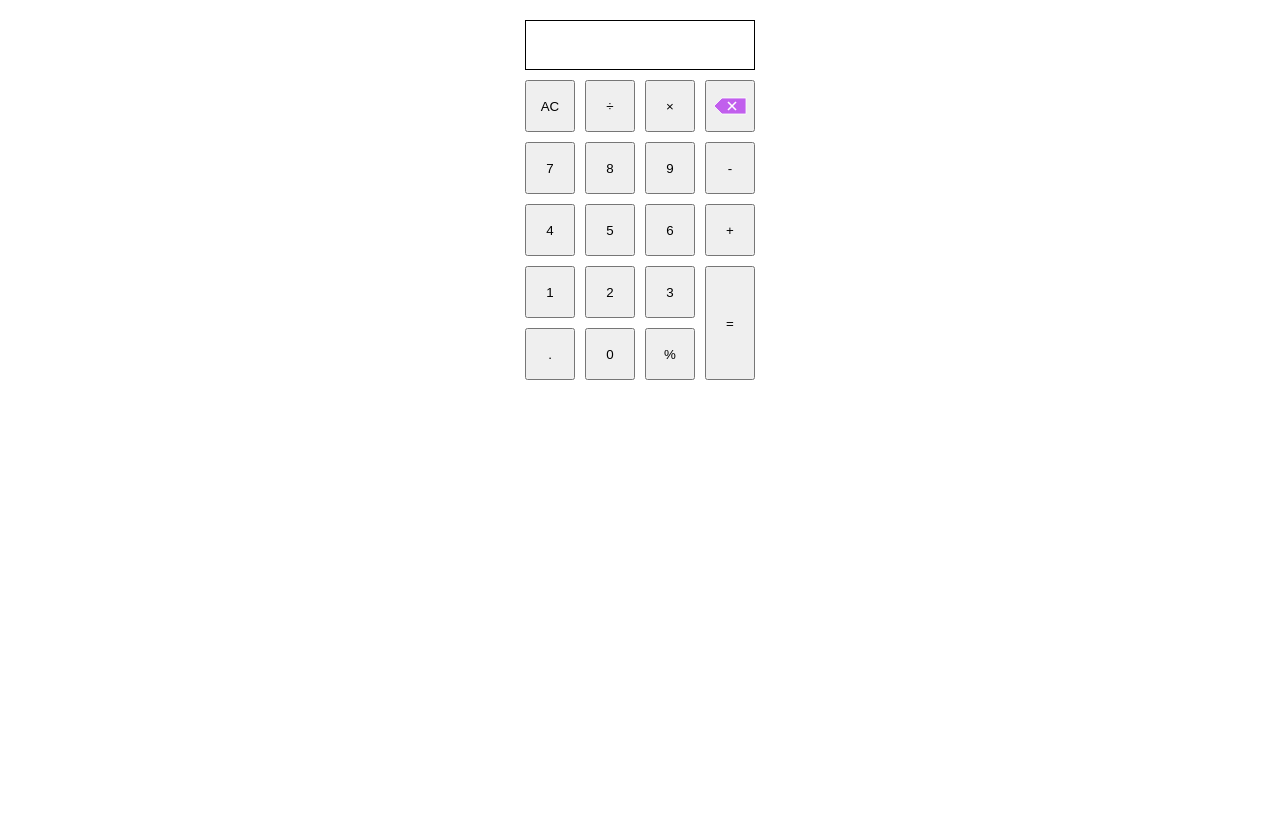
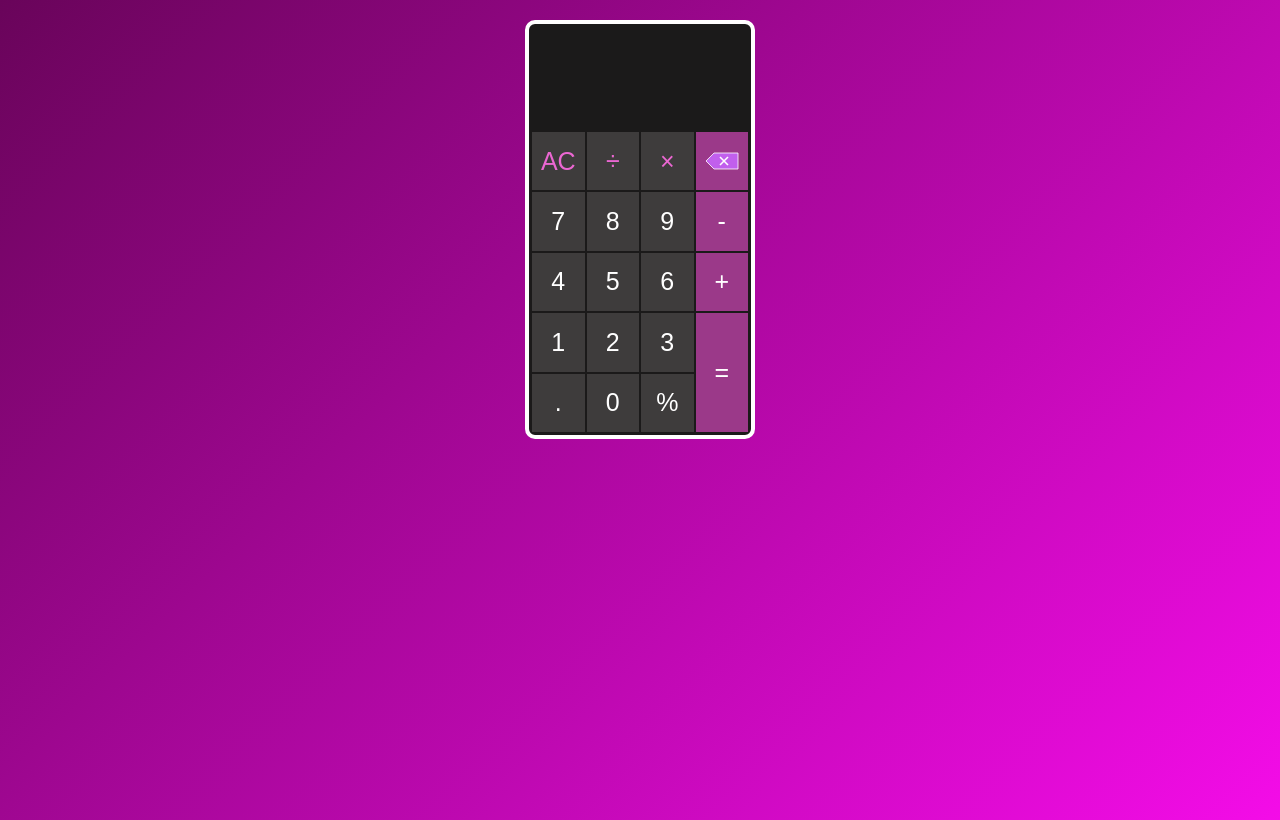
Before and after one commit to piyushNegiDev/Calculator, a plain HTML site: page index.html in a window 1280 px wide. Drawn offline with Linux system fonts and the light colour scheme.

Commit message:
Fully Functional

```diff
--- a/index.html
+++ b/index.html
@@ -8,34 +8,39 @@
   </head>
   <body>
     <div class="calculator">
+      <div class="upperInput"></div>
       <input id="input" type="text" />
 
       <div class="grid">
-        <button onclick="calInput('AC')">AC</button>
-        <button>&divide;</button>
-        <button>&times;</button>
-        <button class="backwardBtn">
+        <button class="colorPink" onclick="calInput('AC')">AC</button>
+        <button class="colorPink" onclick="calInput('/')">&divide;</button>
+        <button class="colorPink" onclick="calInput('*')">&times;</button>
+
+        <button onclick="backward()" class="backwardBtn">
           <img height="30px" width="40px" src="backwardBtn.svg" alt="" />
         </button>
 
         <button onclick="calInput('7')">7</button>
         <button onclick="calInput('8')">8</button>
         <button onclick="calInput('9')">9</button>
-        <button onclick="calInput('-')">-</button>
+        <button class="backgroundPink" onclick="calInput('-')">-</button>
 
         <button onclick="calInput('4')">4</button>
         <button onclick="calInput('5')">5</button>
         <button onclick="calInput('6')">6</button>
-        <button onclick="calInput('+')">+</button>
+        <button class="backgroundPink" onclick="calInput('+')">+</button>
 
         <button onclick="calInput('1')">1</button>
-        <button>2</button>
+        <button onclick="calInput('2')">2</button>
         <button onclick="calInput('3')">3</button>
-        <button onclick="calculation()" class="equalBtn">=</button>
 
-        <button>.</button>
+        <button onclick="calculation()" class="backgroundPink equalBtn">
+          =
+        </button>
+
+        <button onclick="calInput('.')">.</button>
         <button onclick="calInput('0')">0</button>
-        <button>%</button>
+        <button onclick="calInput('%')">%</button>
       </div>
     </div>
 
--- a/script.js
+++ b/script.js
@@ -8,7 +8,23 @@ const calInput = (number) => {
 };
 
 const calculation = () => {
-  let result = Function(`return ${input.value}`)();
+  try {
+    let expr = input.value.replace(/(\d+(\.\d+)?)%/g, (_, num) => {
+      return parseFloat(num) / 100;
+    });
 
-  input.value = result;
+    let result = Function(`return ${expr}`)();
+
+    input.value = result;
+  } catch (e) {
+    input.value = `Invalid Expression: ${expr}`;
+  }
 };
+
+const backward = () => {
+  input.value = input.value.slice(0, -1);
+};
+
+document.querySelector(".upperInput").addEventListener("click", () => {
+  document.getElementById("input").focus();
+});
--- a/style.css
+++ b/style.css
@@ -3,32 +3,62 @@
   padding: 0;
   box-sizing: border-box;
 }
+body {
+  background: linear-gradient(135deg, rgb(105, 4, 90), rgb(244, 12, 232));
+  height: 100vh;
+  width: 100%;
+}
 .calculator {
+  background-color: rgb(27, 26, 26);
   width: 230px;
   height: auto;
   margin: 20px auto 10px;
+  border: 4px solid white;
+  border-radius: 10px;
+  padding: 3px;
+  cursor: alias;
 }
 .grid {
   height: 300px;
   display: grid;
   grid-template-columns: repeat(4, 1fr);
   grid-template-rows: repeat(5, 1fr);
-  gap: 10px;
+  gap: 2px;
 }
 .equalBtn {
   grid-row: 4/6;
   grid-column: 4/5;
 }
+.upperInput {
+  height: 50px;
+}
 #input {
-  width: 230px;
+  width: 100%;
   height: 50px;
-  margin-bottom: 10px;
-  border: 1px solid black;
+  margin-bottom: 5px;
+  border: none;
   outline: none;
   text-align: right;
+  background-color: rgb(27, 26, 26);
+  color: white;
+  font-size: 20px;
 }
 .backwardBtn {
   display: flex;
   justify-content: center;
   align-items: center;
+  background-color: rgb(155, 57, 137);
 }
+.backgroundPink {
+  background-color: rgb(155, 57, 137);
+}
+.colorPink {
+  color: rgb(235, 103, 210);
+}
+button {
+  font-size: 25px;
+  color: white;
+  background-color: rgb(62, 60, 60);
+  border: none;
+  outline: none;
+}
```
